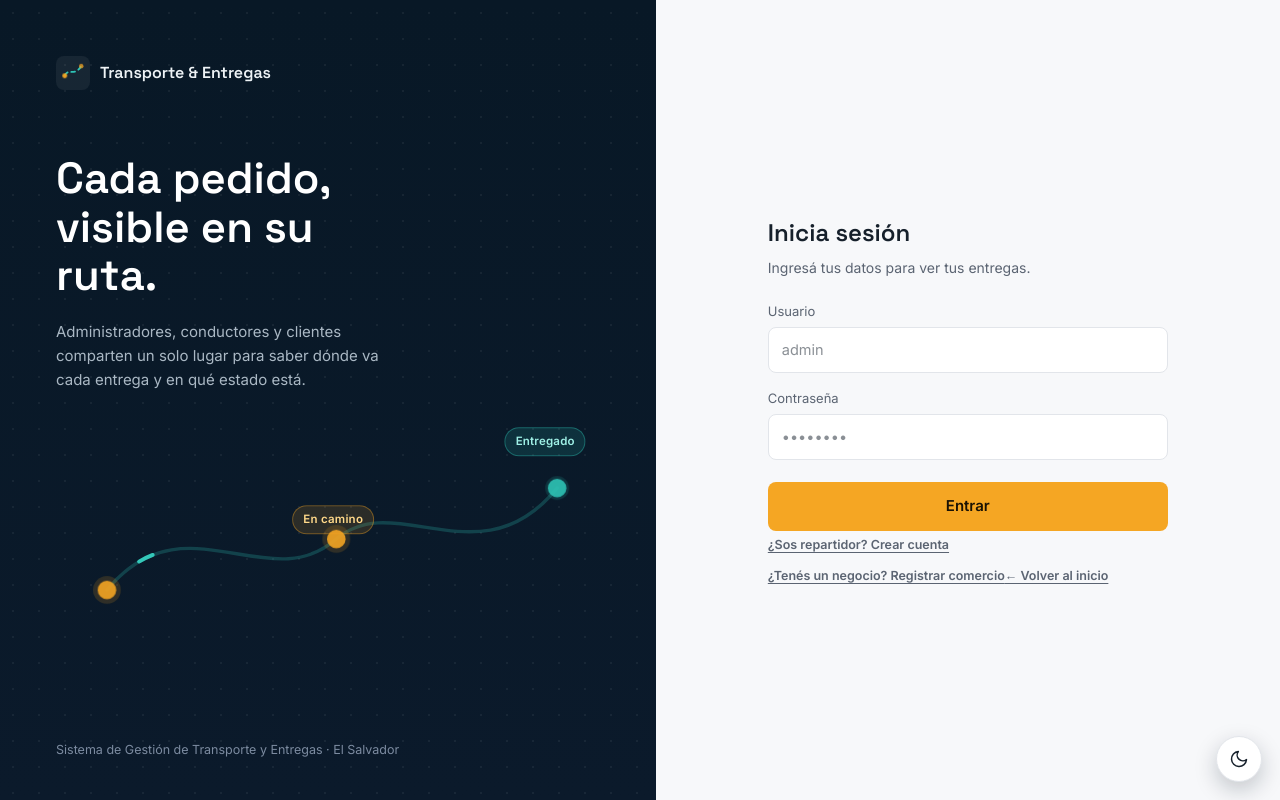
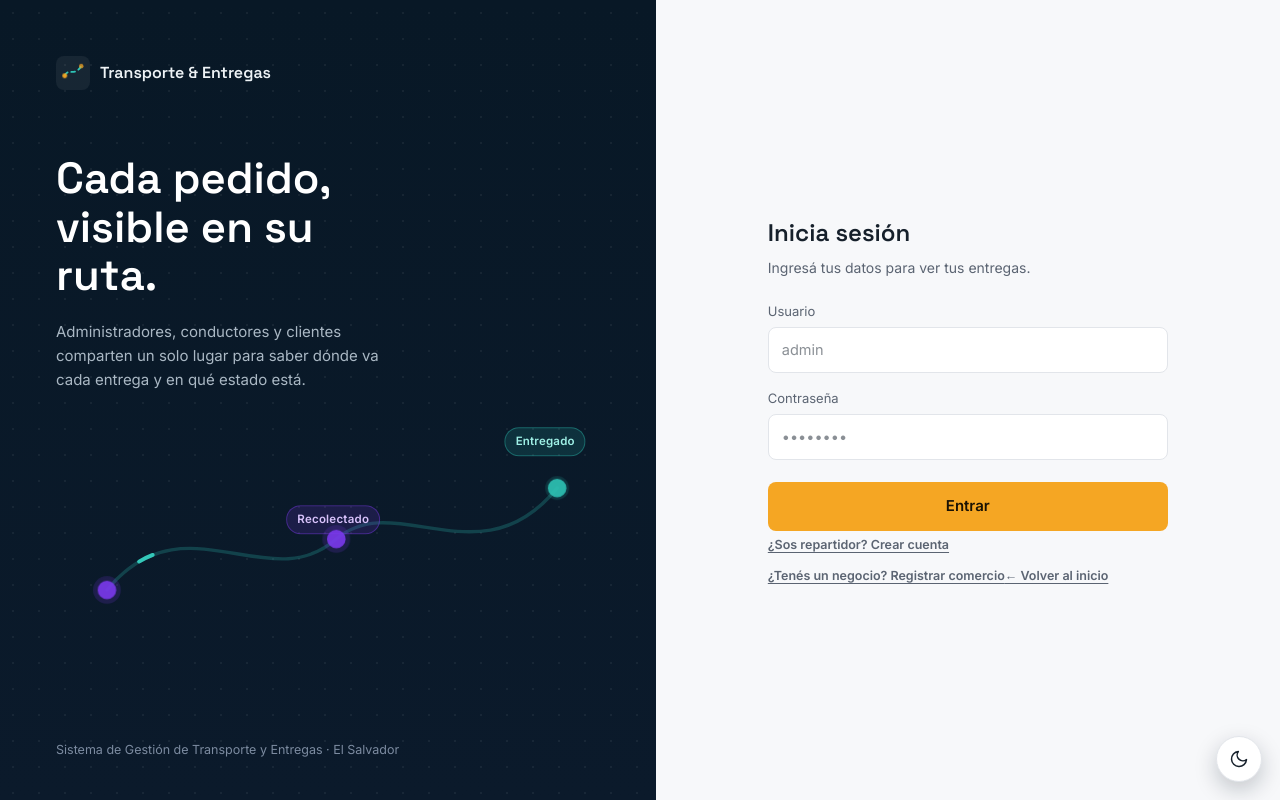
Before and after one commit to MRRMG7/prueba5, a React (Vite) app in the folder frontend-react/: page / in a window 1280 px wide. Both pictures are taken after a click on the button "Acceso · Iniciar sesión". Built offline with nearby package versions, Linux system fonts and the light colour scheme; no server answers.

Commit message:
fix: quitar el nodo En camino de las ilustraciones del flujo

```diff
--- a/frontend-react/src/index.css
+++ b/frontend-react/src/index.css
@@ -106,7 +106,7 @@ input, select, textarea { font-family: inherit; }
   .marca-icono path, .marca-icono circle,
   .ruta-animada .linea-flujo,
   .ruta-animada .nodo, .ruta-animada .nodo-fuera,
-  .etiqueta-ruta.camino { animation: none; }
+  .etiqueta-ruta.recolectado { animation: none; }
 }
 
 .marca-texto { font-family: var(--fuente-display); font-weight: 600; font-size: 16px; }
@@ -185,14 +185,14 @@ input, select, textarea { font-family: inherit; }
   pointer-events: none;
 }
 
-.etiqueta-ruta.camino {
+.etiqueta-ruta.recolectado {
   left: 51%;
   top: 40%;
-  color: #ffd98a;
-  background: rgba(245, 166, 35, 0.14);
-  border: 1px solid rgba(245, 166, 35, 0.38);
+  color: #d8c2fb;
+  background: rgba(124, 58, 237, 0.16);
+  border: 1px solid rgba(124, 58, 237, 0.42);
   transform: translate(-50%, -100%);
-  animation: flotar-camino 2.4s ease-in-out infinite;
+  animation: flotar-recolectado 2.4s ease-in-out infinite;
 }
 
 .etiqueta-ruta.entregado {
@@ -204,7 +204,7 @@ input, select, textarea { font-family: inherit; }
   transform: translate(-50%, -150%);
 }
 
-@keyframes flotar-camino {
+@keyframes flotar-recolectado {
   0%, 100% { transform: translate(-50%, -100%); }
   50% { transform: translate(-50%, calc(-100% - 7px)); }
 }
--- a/frontend-react/src/pages/Inicio.tsx
+++ b/frontend-react/src/pages/Inicio.tsx
@@ -141,14 +141,14 @@ export default function Inicio({ onEntrar }: Props) {
                   className="linea-flujo"
                   d="M 60 180 C 150 70, 250 190, 330 120 C 400 60, 500 170, 590 60"
                 />
-                <circle className="nodo-fuera" cx="60" cy="180" r="15" fill="rgba(245,166,35,.18)" />
-                <circle className="nodo" cx="60" cy="180" r="10" fill="#f5a623" />
-                <circle className="nodo-fuera" cx="330" cy="120" r="15" fill="rgba(245,166,35,.18)" />
-                <circle className="nodo" cx="330" cy="120" r="10" fill="#f5a623" />
+                <circle className="nodo-fuera" cx="60" cy="180" r="15" fill="rgba(124,58,237,.20)" />
+                <circle className="nodo" cx="60" cy="180" r="10" fill="#7c3aed" />
+                <circle className="nodo-fuera" cx="330" cy="120" r="15" fill="rgba(124,58,237,.20)" />
+                <circle className="nodo" cx="330" cy="120" r="10" fill="#7c3aed" />
                 <circle cx="590" cy="60" r="14" fill="rgba(46,196,182,.16)" />
                 <circle className="nodo" cx="590" cy="60" r="10" fill="#2ec4b6" />
               </svg>
-              <span className="etiqueta-ruta camino">En camino</span>
+              <span className="etiqueta-ruta recolectado">Recolectado</span>
               <span className="etiqueta-ruta entregado">Entregado</span>
             </div>
           </div>
--- a/frontend-react/src/pages/Login.tsx
+++ b/frontend-react/src/pages/Login.tsx
@@ -67,14 +67,14 @@ export default function Login({
               className="linea-flujo"
               d="M 60 180 C 150 70, 250 190, 330 120 C 400 60, 500 170, 590 60"
             />
-            <circle className="nodo-fuera" cx="60" cy="180" r="15" fill="rgba(245,166,35,.18)" />
-            <circle className="nodo" cx="60" cy="180" r="10" fill="#f5a623" />
-            <circle className="nodo-fuera" cx="330" cy="120" r="15" fill="rgba(245,166,35,.18)" />
-            <circle className="nodo" cx="330" cy="120" r="10" fill="#f5a623" />
+            <circle className="nodo-fuera" cx="60" cy="180" r="15" fill="rgba(124,58,237,.20)" />
+            <circle className="nodo" cx="60" cy="180" r="10" fill="#7c3aed" />
+            <circle className="nodo-fuera" cx="330" cy="120" r="15" fill="rgba(124,58,237,.20)" />
+            <circle className="nodo" cx="330" cy="120" r="10" fill="#7c3aed" />
             <circle cx="590" cy="60" r="14" fill="rgba(46,196,182,.16)" />
             <circle className="nodo" cx="590" cy="60" r="10" fill="#2ec4b6" />
           </svg>
-          <span className="etiqueta-ruta camino">En camino</span>
+          <span className="etiqueta-ruta recolectado">Recolectado</span>
           <span className="etiqueta-ruta entregado">Entregado</span>
         </div>
 
--- a/frontend-react/src/pages/RegistroConductor.tsx
+++ b/frontend-react/src/pages/RegistroConductor.tsx
@@ -75,14 +75,14 @@ export default function RegistroConductor({ onVolver }: { onVolver?: () => void
           <svg viewBox="0 0 640 300" fill="none">
             <path className="linea-base" d="M 60 180 C 150 70, 250 190, 330 120 C 400 60, 500 170, 590 60" />
             <path className="linea-flujo" d="M 60 180 C 150 70, 250 190, 330 120 C 400 60, 500 170, 590 60" />
-            <circle className="nodo-fuera" cx="60" cy="180" r="15" fill="rgba(245,166,35,.18)" />
-            <circle className="nodo" cx="60" cy="180" r="10" fill="#f5a623" />
-            <circle className="nodo-fuera" cx="330" cy="120" r="15" fill="rgba(245,166,35,.18)" />
-            <circle className="nodo" cx="330" cy="120" r="10" fill="#f5a623" />
+            <circle className="nodo-fuera" cx="60" cy="180" r="15" fill="rgba(124,58,237,.20)" />
+            <circle className="nodo" cx="60" cy="180" r="10" fill="#7c3aed" />
+            <circle className="nodo-fuera" cx="330" cy="120" r="15" fill="rgba(124,58,237,.20)" />
+            <circle className="nodo" cx="330" cy="120" r="10" fill="#7c3aed" />
             <circle cx="590" cy="60" r="14" fill="rgba(46,196,182,.16)" />
             <circle className="nodo" cx="590" cy="60" r="10" fill="#2ec4b6" />
           </svg>
-          <span className="etiqueta-ruta camino">En camino</span>
+          <span className="etiqueta-ruta recolectado">Recolectado</span>
           <span className="etiqueta-ruta entregado">Entregado</span>
         </div>
 
--- a/frontend-react/src/pages/RegistroProveedor.tsx
+++ b/frontend-react/src/pages/RegistroProveedor.tsx
@@ -75,14 +75,14 @@ export default function RegistroProveedor({ onVolver }: { onVolver?: () => void
           <svg viewBox="0 0 640 300" fill="none">
             <path className="linea-base" d="M 60 180 C 150 70, 250 190, 330 120 C 400 60, 500 170, 590 60" />
             <path className="linea-flujo" d="M 60 180 C 150 70, 250 190, 330 120 C 400 60, 500 170, 590 60" />
-            <circle className="nodo-fuera" cx="60" cy="180" r="15" fill="rgba(245,166,35,.18)" />
-            <circle className="nodo" cx="60" cy="180" r="10" fill="#f5a623" />
-            <circle className="nodo-fuera" cx="330" cy="120" r="15" fill="rgba(245,166,35,.18)" />
-            <circle className="nodo" cx="330" cy="120" r="10" fill="#f5a623" />
+            <circle className="nodo-fuera" cx="60" cy="180" r="15" fill="rgba(124,58,237,.20)" />
+            <circle className="nodo" cx="60" cy="180" r="10" fill="#7c3aed" />
+            <circle className="nodo-fuera" cx="330" cy="120" r="15" fill="rgba(124,58,237,.20)" />
+            <circle className="nodo" cx="330" cy="120" r="10" fill="#7c3aed" />
             <circle cx="590" cy="60" r="14" fill="rgba(46,196,182,.16)" />
             <circle className="nodo" cx="590" cy="60" r="10" fill="#2ec4b6" />
           </svg>
-          <span className="etiqueta-ruta camino">En camino</span>
+          <span className="etiqueta-ruta recolectado">Recolectado</span>
           <span className="etiqueta-ruta entregado">Entregado</span>
         </div>
 
```
